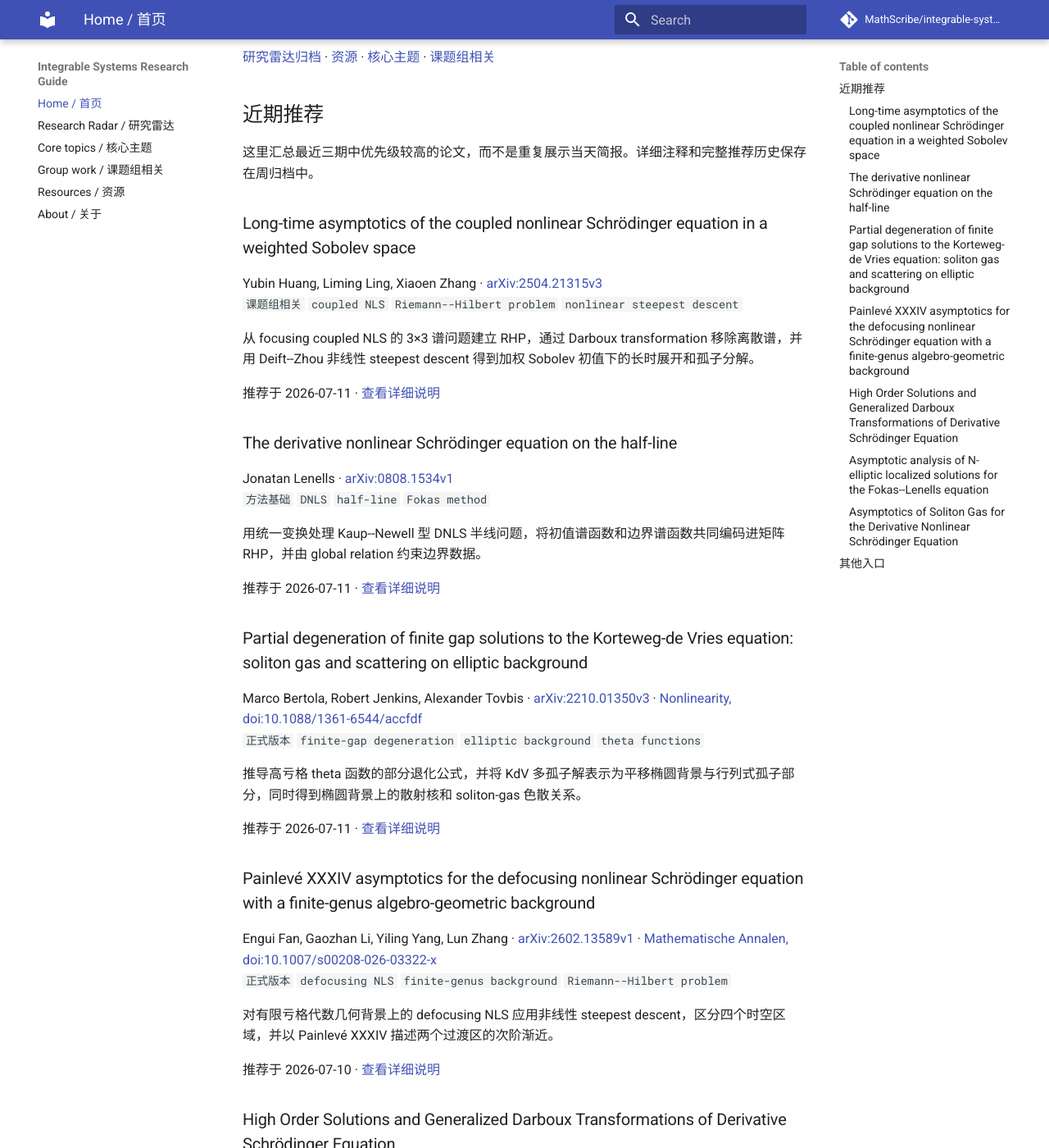
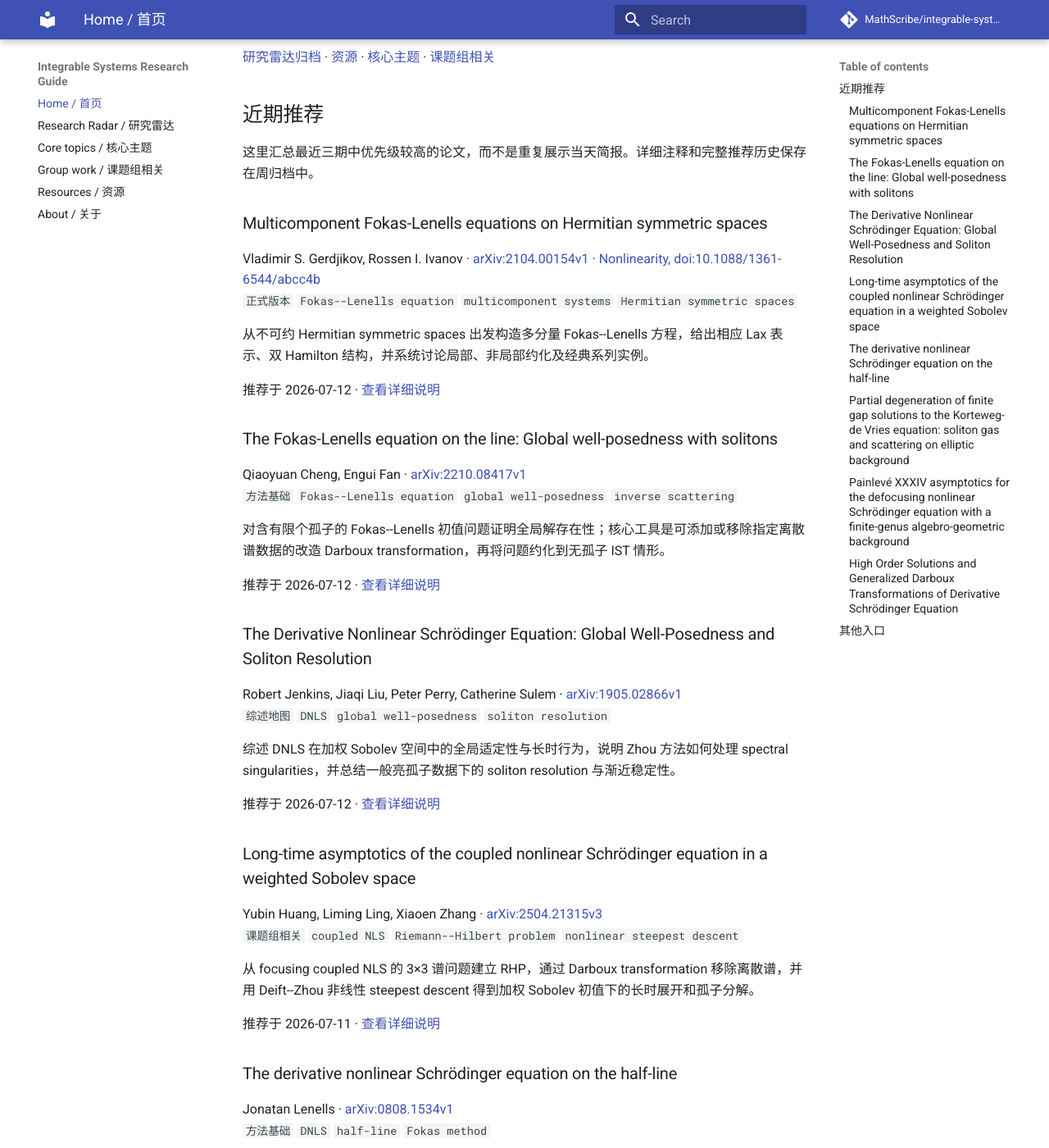
Before and after one commit to MathScribe/integrable-systems-guide, an MkDocs documentation site: the page built from docs/index.md, in a window 1280 px wide and 1400 px high, scrolled down 190 px. Shown: the whole window at 82% size. Built offline with MkDocs 1.6.1 and Material for MkDocs 9.7.7, drawn with Linux system fonts in a browser that asks for light colours; comment, search, counter and statistics services are not loaded; some of the changed text lies outside the part shown.

Commit message:
Render the July 12 homepage selection

```diff
--- a/docs/index.md
+++ b/docs/index.md
@@ -7,6 +7,33 @@
 ## 近期推荐
 
 这里汇总最近三期中优先级较高的论文，而不是重复展示当天简报。详细注释和完整推荐历史保存在周归档中。
+
+### Multicomponent Fokas-Lenells equations on Hermitian symmetric spaces
+
+Vladimir S. Gerdjikov, Rossen I. Ivanov · [arXiv:2104.00154v1](https://arxiv.org/abs/2104.00154) · [Nonlinearity, doi:10.1088/1361-6544/abcc4b](https://doi.org/10.1088/1361-6544/abcc4b)
+`正式版本` `Fokas--Lenells equation` `multicomponent systems` `Hermitian symmetric spaces`
+
+从不可约 Hermitian symmetric spaces 出发构造多分量 Fokas--Lenells 方程，给出相应 Lax 表示、双 Hamilton 结构，并系统讨论局部、非局部约化及经典系列实例。
+
+推荐于 2026-07-12 · [查看详细说明](radar/2026-W28.md#2026-07-12)
+
+### The Fokas-Lenells equation on the line: Global well-posedness with solitons
+
+Qiaoyuan Cheng, Engui Fan · [arXiv:2210.08417v1](https://arxiv.org/abs/2210.08417)
+`方法基础` `Fokas--Lenells equation` `global well-posedness` `inverse scattering`
+
+对含有限个孤子的 Fokas--Lenells 初值问题证明全局解存在性；核心工具是可添加或移除指定离散谱数据的改造 Darboux transformation，再将问题约化到无孤子 IST 情形。
+
+推荐于 2026-07-12 · [查看详细说明](radar/2026-W28.md#2026-07-12)
+
+### The Derivative Nonlinear Schrödinger Equation: Global Well-Posedness and Soliton Resolution
+
+Robert Jenkins, Jiaqi Liu, Peter Perry, Catherine Sulem · [arXiv:1905.02866v1](https://arxiv.org/abs/1905.02866)
+`综述地图` `DNLS` `global well-posedness` `soliton resolution`
+
+综述 DNLS 在加权 Sobolev 空间中的全局适定性与长时行为，说明 Zhou 方法如何处理 spectral singularities，并总结一般亮孤子数据下的 soliton resolution 与渐近稳定性。
+
+推荐于 2026-07-12 · [查看详细说明](radar/2026-W28.md#2026-07-12)
 
 ### Long-time asymptotics of the coupled nonlinear Schrödinger equation in a weighted Sobolev space
 
@@ -53,24 +80,6 @@ Boling Guo, Liming Ling, Q. P. Liu · [arXiv:1205.4369](https://arxiv.org/abs/12
 
 推荐于 2026-07-10 · [查看详细说明](radar/2026-W28.md#2026-07-10)
 
-### Asymptotic analysis of N-elliptic localized solutions for the Fokas--Lenells equation
-
-Bao-Feng Feng, Wang Tang, Guo-Fu Yu · [arXiv:2607.06409v2](https://arxiv.org/abs/2607.06409)
-`近期进展` `Fokas--Lenells equation` `elliptic localized solutions` `Darboux--Bäcklund transformation`
-
-使用 Lax pair、Weierstrass 椭圆函数和 N-fold Darboux--Bäcklund transformation 构造 Fokas--Lenells 方程的椭圆背景局域解，并研究其传播渐近结构。
-
-推荐于 2026-07-09 · [查看详细说明](radar/2026-W28.md#2026-07-09)
-
-### Asymptotics of Soliton Gas for the Derivative Nonlinear Schrödinger Equation
-
-Deng Shan Wang, Xinyu Wang · [arXiv:2606.24435](https://arxiv.org/abs/2606.24435)
-`近期漏读` `DNLS` `soliton gas` `Riemann--Hilbert problem`
-
-从纯 N-soliton 的 meromorphic RHP 出发研究 DNLS soliton gas 的连续极限和长时渐近，使用 RHP、∂̄ 方法和 theta 函数描述不同渐近区域。
-
-推荐于 2026-07-09 · [查看详细说明](radar/2026-W28.md#2026-07-09)
-
 ## 其他入口
 
 - [Resources / 资源](resources.md)：课程、讲义、研究者主页和检索入口。
```
